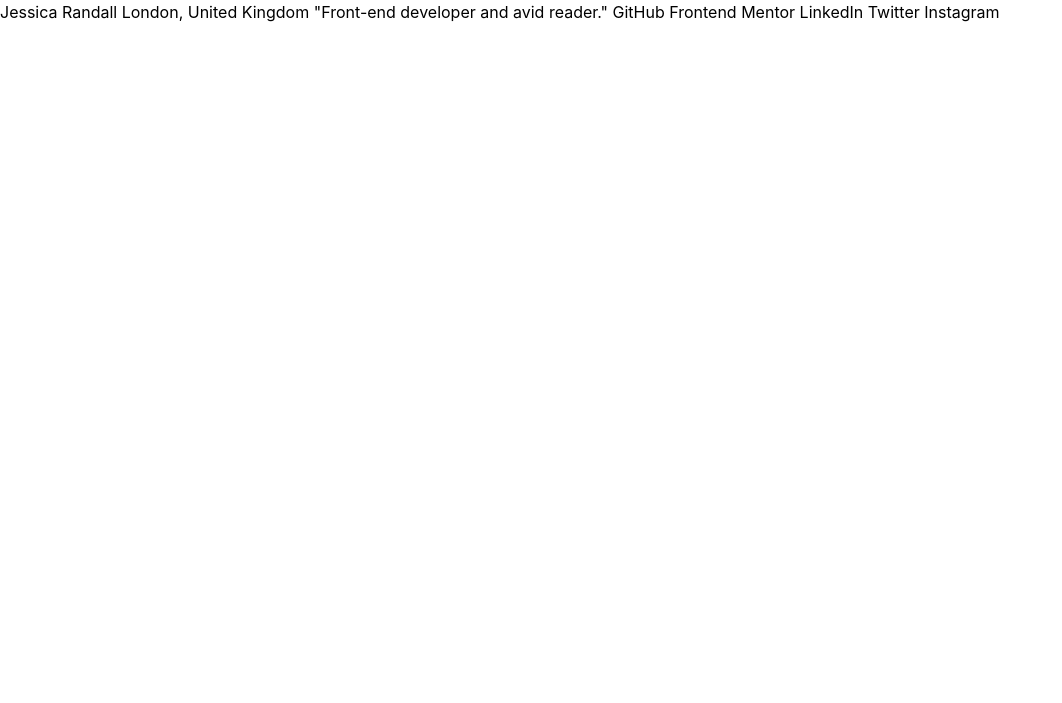
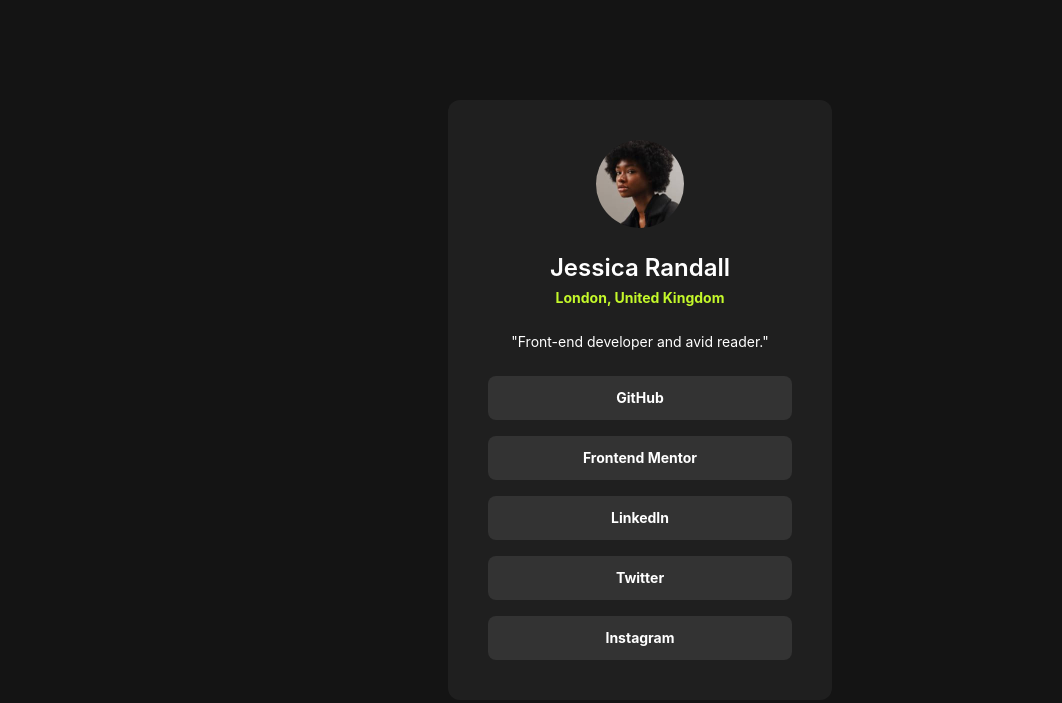
Before and after one commit to NDK1195/social-links-profile, a website: page index.html in a window 1280 px wide. Shown: the whole page, without its empty margins (0-1062 px from the left). Drawn offline with Linux system fonts and the light colour scheme.

Commit message:
finish project

```diff
--- a/index.html
+++ b/index.html
@@ -14,8 +14,47 @@
     <link rel="stylesheet" href="./src/output.css" />
     <title>Frontend Mentor | Social links profile</title>
   </head>
-  <body>
-    Jessica Randall London, United Kingdom "Front-end developer and avid
-    reader." GitHub Frontend Mentor LinkedIn Twitter Instagram
+  <body class="bg-grey-900 flex items-center justify-center h-screen">
+    <div
+      class="xl:min-w-[384px] md:min-w-[456px] min-w-[327px] bg-grey-800 rounded-xl p-6 md:p-10 mx-6 flex flex-col items-center justify-center gap-6 text-white"
+    >
+      <img
+        src="./images/avatar-jessica.jpeg"
+        alt="avatar"
+        class="size-[88px] rounded-full"
+      />
+      <div class="flex flex-col items-center gap-1">
+        <h1 class="font-semibold text-2xl">Jessica Randall</h1>
+        <p class="text-green font-bold text-sm">London, United Kingdom</p>
+      </div>
+      <p class="text-sm">"Front-end developer and avid reader."</p>
+      <ul class="flex flex-col items-center text-center gap-4 w-full">
+        <li
+          class="bg-grey-700 py-3 rounded-lg text-sm font-bold w-full hover:text-grey-700 hover:bg-green transition-colors cursor-pointer duration-300"
+        >
+          <a href="#">GitHub</a>
+        </li>
+        <li
+          class="bg-grey-700 py-3 rounded-lg text-sm font-bold w-full hover:text-grey-700 hover:bg-green transition-colors cursor-pointer duration-300"
+        >
+          <a href="#">Frontend Mentor</a>
+        </li>
+        <li
+          class="bg-grey-700 py-3 rounded-lg text-sm font-bold w-full hover:text-grey-700 hover:bg-green transition-colors cursor-pointer duration-300"
+        >
+          <a href="#">LinkedIn</a>
+        </li>
+        <li
+          class="bg-grey-700 py-3 rounded-lg text-sm font-bold w-full hover:text-grey-700 hover:bg-green transition-colors cursor-pointer duration-300"
+        >
+          <a href="#">Twitter</a>
+        </li>
+        <li
+          class="bg-grey-700 py-3 rounded-lg text-sm font-bold w-full hover:text-grey-700 hover:bg-green transition-colors cursor-pointer duration-300"
+        >
+          <a href="#">Instagram</a>
+        </li>
+      </ul>
+    </div>
   </body>
 </html>
```
Also changed, not shown: images/Screenshot.png (added), src/output.css.
